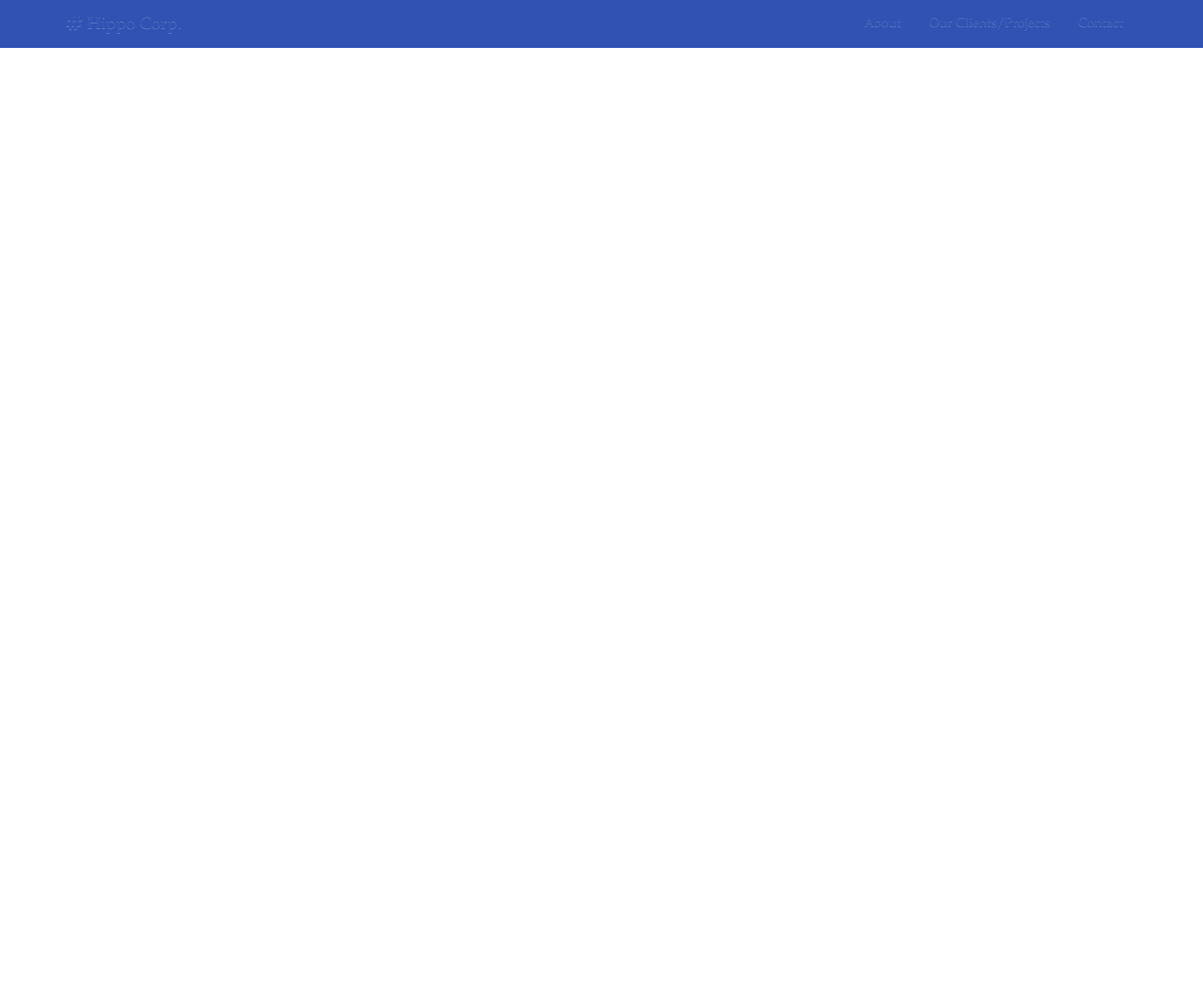
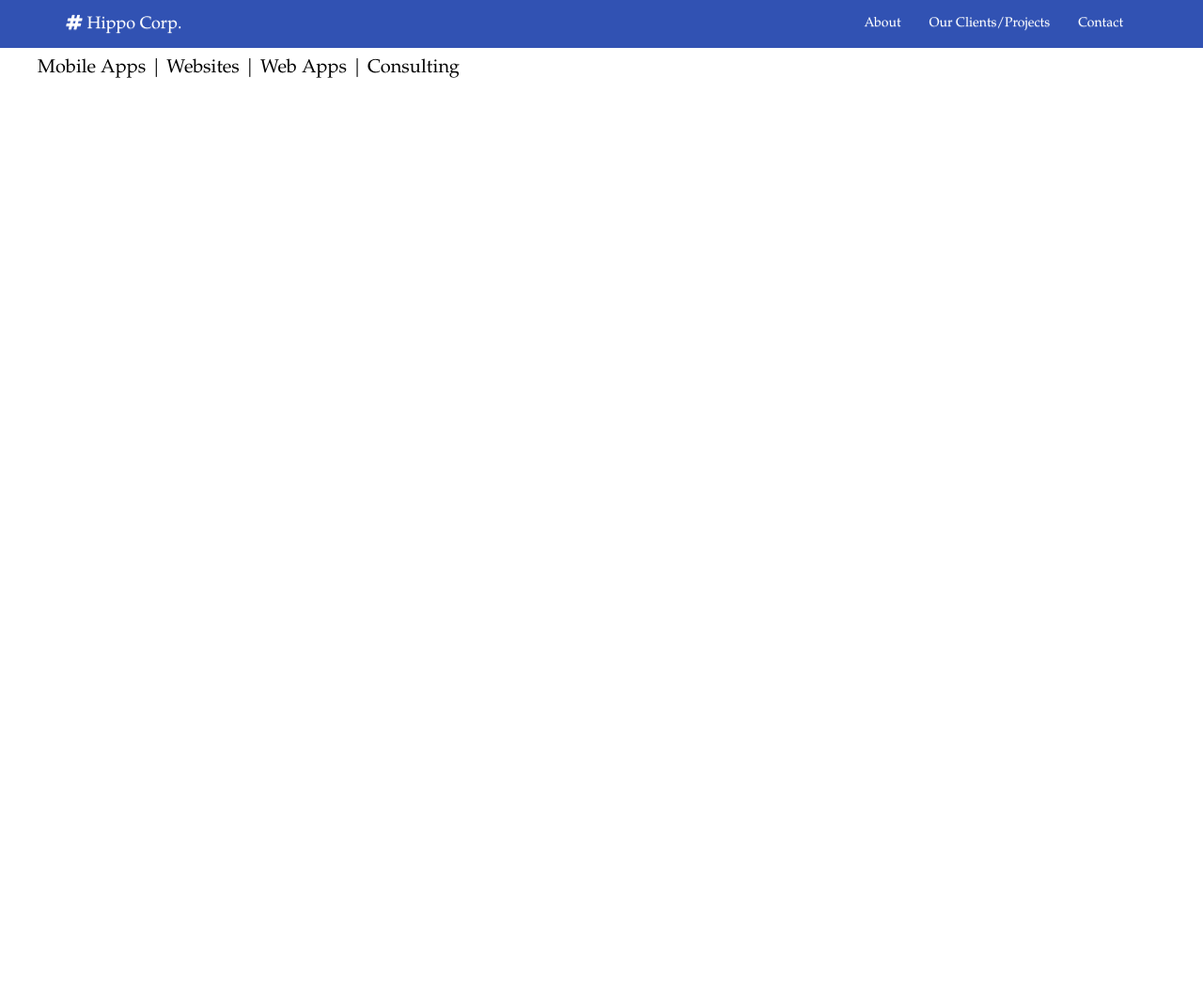
Before and after one commit to littleloveprint/hippocorp, a PHP site: page /home.php in a window 1280 px wide; the page is wider, and only the part inside the window is pictured. Shown: the top 1060 px of that part at 94% size. Run offline with PHP 8.4, Linux system fonts and the light colour scheme; some libraries are stand-ins or nearby versions.

Commit message:
Navbar color white, background hippo blue.

```diff
--- a/public_html/style/style.css
+++ b/public_html/style/style.css
@@ -1,5 +1,13 @@
-.navbar-custom,body {
+.navbar-custom {
 	background-color:#3152b3;
+	color: white;
+}
+
+.navbar-brand {
+	color: white;
+}
+
+.page-scroll {
 	color: white;
 }
 
@@ -82,7 +90,6 @@ body {
 	width: 100%;
 	height: 100%;
 	font-family: Baskerville, "Baskerville Old Face", "Hoefler Text", Garamond, "Times New Roman", serif;
-	color: black;
 	background-color: white;
 	align-items: center;
 }
@@ -99,6 +106,7 @@ h1 {
 	font-variant: normal;
 	font-weight: 500;
 	line-height: 26.4px;
+	color: black;
 }
 h2 {
 	font-family: Baskerville, "Baskerville Old Face", "Hoefler Text", Garamond, "Times New Roman", serif;
@@ -107,6 +115,7 @@ h2 {
 	font-variant: normal;
 	font-weight: 500;
 	line-height: 22px;
+	color: black;
 }
 
 p {
@@ -117,6 +126,7 @@ p {
 	font-weight: 400;
 	line-height: 20px;
 	text-align: left;
+	color: black;
 }
 
 @media (min-width: 768px) {
```
